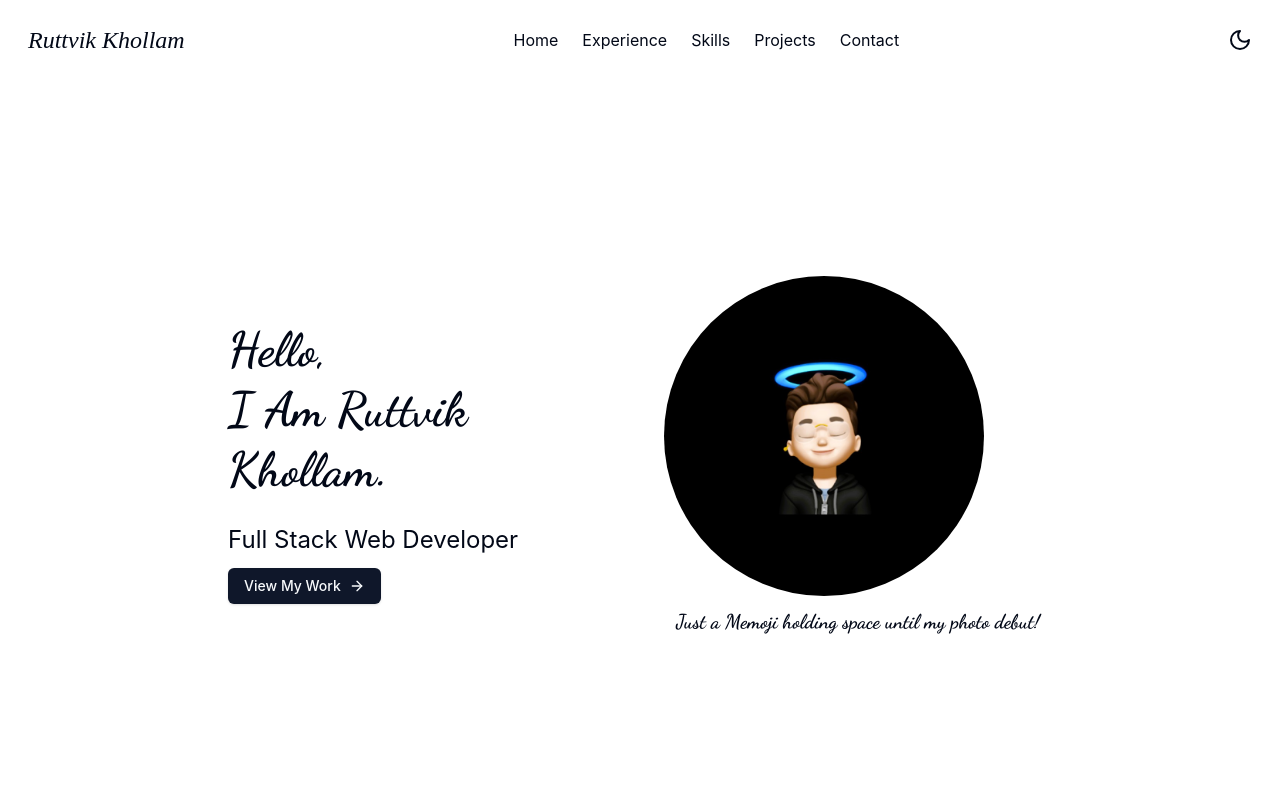
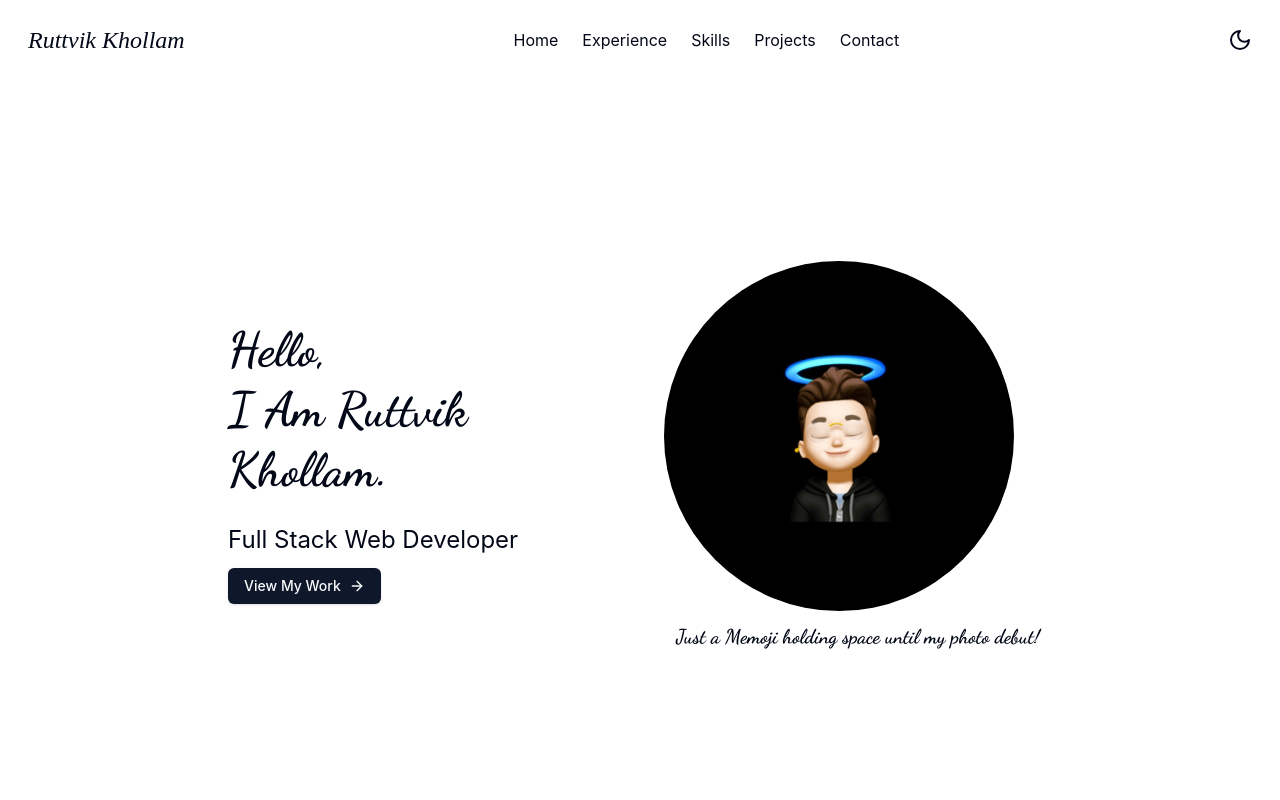
Before and after one commit to ruttvik1021/ruttvik-khollam, a Next.js app: page / in a window 1280 px wide. Shown: the top 800 px of the page. Built offline with nearby package versions, Linux system fonts and the light colour scheme; a web font is replaced by a local one.

Commit message:
Update page.tsx

```diff
--- a/src/app/page.tsx
+++ b/src/app/page.tsx
@@ -177,8 +177,8 @@ export default function Component() {
             <Image
               src="/profile.jpg"
               alt="Ruttvik Khollam"
-              width={320}
-              height={320}
+              width={350}
+              height={350}
               className="rounded-full"
             />
             <motion.p
```
